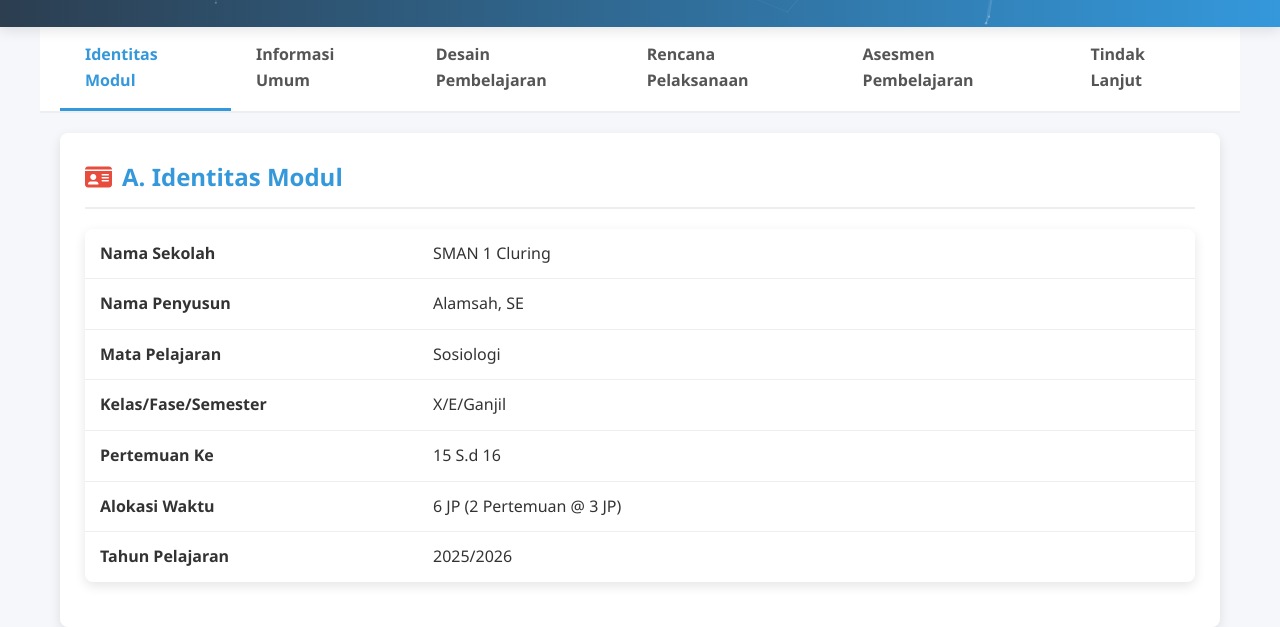
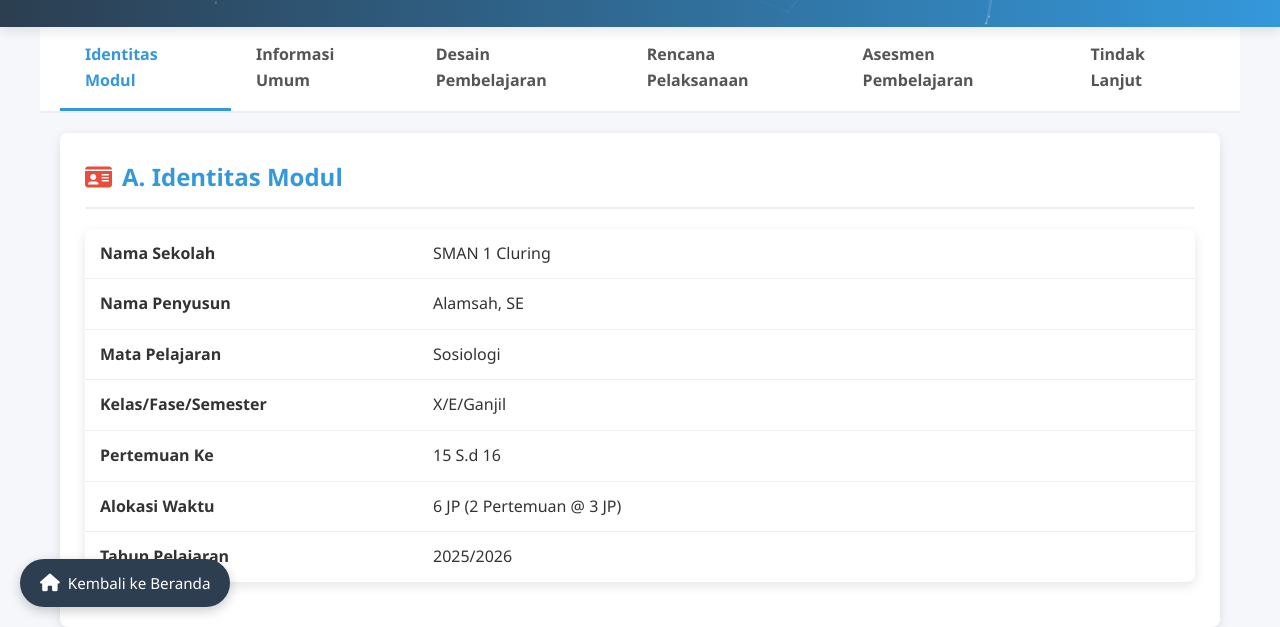
Before and after one commit to alam21234/alam21234, a plain HTML site: page Modulajar_15-16_kelas_X_sosiologi.html in a window 1280 px wide. Shown: the part 173-800 px from the top of the page. Drawn offline with nearby package versions, Linux system fonts and the light colour scheme.

Commit message:
Update Modulajar_15-16_kelas_X_sosiologi.html

```diff
--- a/Modulajar_15-16_kelas_X_sosiologi.html
+++ b/Modulajar_15-16_kelas_X_sosiologi.html
@@ -316,6 +316,52 @@
     .tab-content {
       animation: fadeIn 0.5s ease;
     }
+
+    /* --- TAMBAHAN: Tombol Kembali ke Halaman Muka --- */
+    .back-home-btn {
+      position: fixed;
+      bottom: 20px;
+      left: 20px;
+      z-index: 1000;
+      font-family: 'Segoe UI', sans-serif;
+    }
+
+    .back-home-btn a {
+      display: inline-flex;
+      align-items: center;
+      gap: 8px;
+      background: var(--dark);
+      color: white;
+      padding: 12px 20px;
+      border-radius: 30px;
+      text-decoration: none;
+      font-size: 0.95rem;
+      font-weight: 500;
+      box-shadow: 0 4px 12px rgba(0, 0, 0, 0.2);
+      transition: all 0.3s ease;
+    }
+
+    .back-home-btn a:hover {
+      background: var(--primary);
+      transform: translateY(-3px);
+      box-shadow: 0 6px 16px rgba(52, 152, 219, 0.4);
+    }
+
+    .back-home-btn a i {
+      font-size: 1.1rem;
+    }
+
+    @media (max-width: 768px) {
+      .back-home-btn {
+        left: 15px;
+        bottom: 15px;
+      }
+      .back-home-btn a {
+        font-size: 0.9rem;
+        padding: 10px 16px;
+      }
+    }
+    /* --- Akhir Tambahan --- */
   </style>
 </head>
 <body>
@@ -893,6 +939,13 @@
     <p>Modul Ajar Sosiologi Kelas X | Penyusun: Alamsah, SE</p>
   </footer>
 
+  <!-- Tombol Kembali ke Halaman Muka -->
+  <div class="back-home-btn">
+    <a href="index.html" aria-label="Kembali ke Halaman Muka">
+      <i class="fas fa-home"></i> Kembali ke Beranda
+    </a>
+  </div>
+
   <script>
     // Inisialisasi efek partikel
     particlesJS("particles-js", {
```
